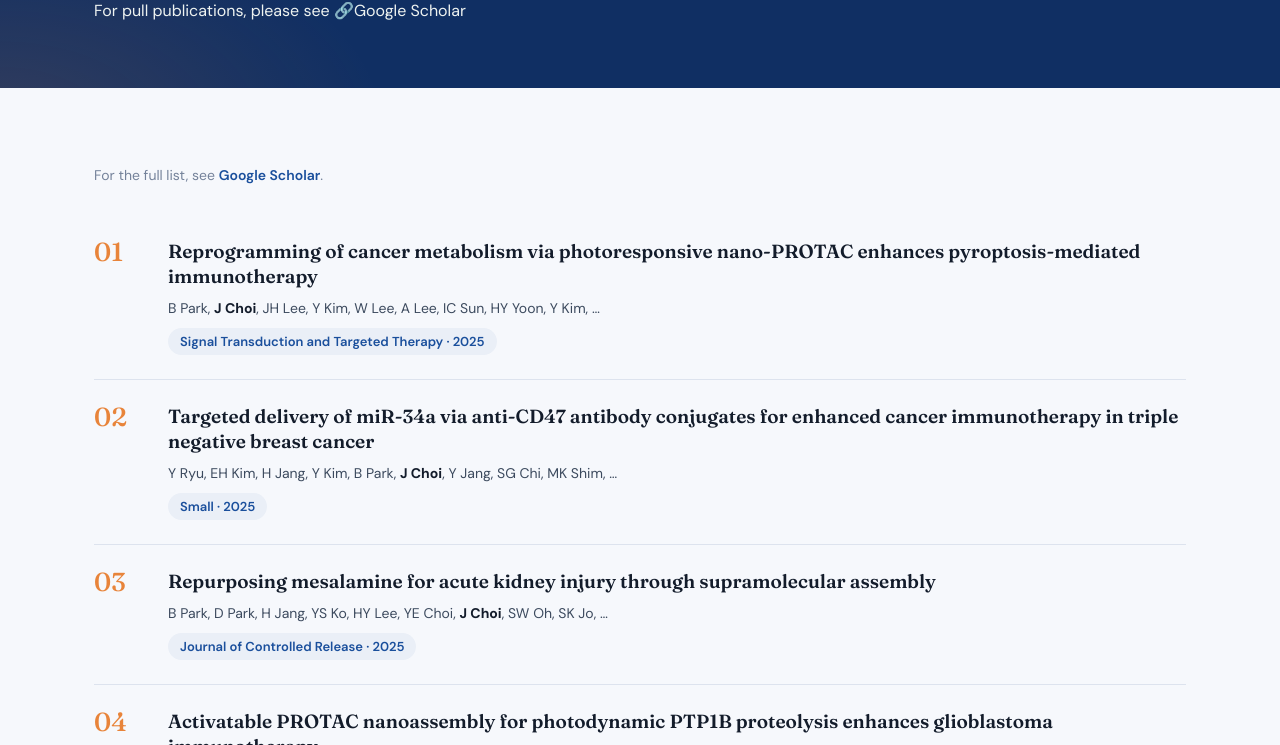
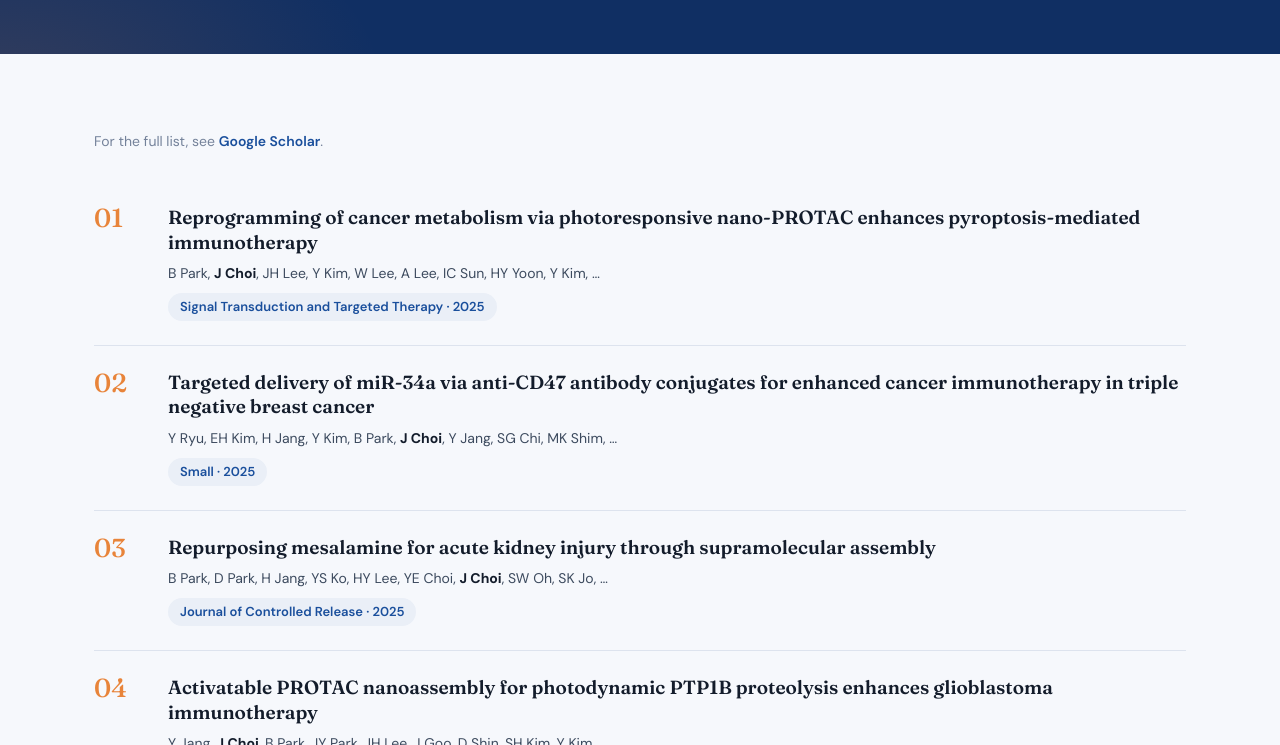
Before and after one commit to kkonoo/choi-lab, a plain HTML site: page publications.html in a window 1280 px wide. Shown: the part 355-1100 px from the top of the page. Drawn offline with Linux system fonts and the light colour scheme.

Commit message:
Update publications.html

```diff
--- a/publications.html
+++ b/publications.html
@@ -32,13 +32,12 @@
   <div class="wrap" style="padding-bottom:64px">
     <span class="eyebrow">Research Output</span>
     <h1 style="font-size:clamp(30px,4.6vw,52px)">Selected <em>publications</em></h1>
-    <p style="margin-top:8px">For pull publications, please see 🔗<a href="https://scholar.google.com/citations?user=IZrgQWMAAAAJ&hl=ko" target="_blank" rel="noopener">Google Scholar</a></p>
   </div>
 </section>
 
 <section>
   <div class="wrap">
-    <p class="pub-note reveal">For the full list, see <a href="https://scholar.google.co.kr/citations?user=ZQA9ySsAAAAJ&hl=ko" target="_blank" rel="noopener" style="color:var(--primary);font-weight:600">Google Scholar</a>.</p>
+    <p class="pub-note reveal">For the full list, see <a href="https://scholar.google.com/citations?user=IZrgQWMAAAAJ&hl=ko" target="_blank" rel="noopener" style="color:var(--primary);font-weight:600">Google Scholar</a>.</p>
 
     <!-- 논문은 여기에 직접 쓰지 않습니다. assets/js/publications-data.js 파일만 수정하세요. -->
     <ul id="pub-list" class="pub-list"></ul>
```
